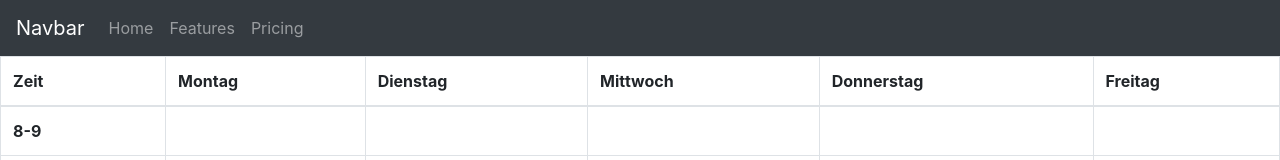
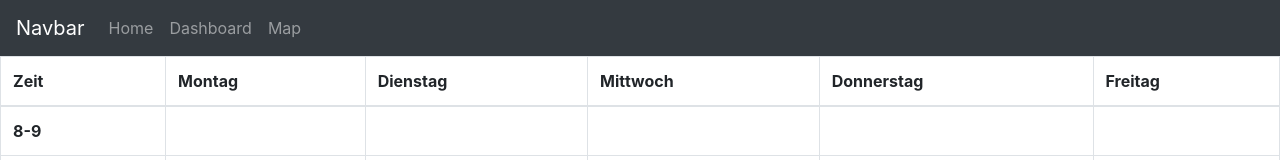
Before and after one commit to DevMert/BoDriveNPark, a React (Create React App) app: page / in a window 1280 px wide. Shown: the top 160 px of the page. Built offline with nearby package versions, Linux system fonts and the light colour scheme.

Commit message:
Navbar links veraendert

```diff
--- a/src/components/NavBar.jsx
+++ b/src/components/NavBar.jsx
@@ -7,9 +7,9 @@ export default function NavBar() {
     <Navbar bg="dark" variant="dark">
       <Navbar.Brand href="#home">Navbar</Navbar.Brand>
       <Nav className="mr-auto">
-        <Nav.Link href="#home">Home</Nav.Link>
-        <Nav.Link href="#features">Features</Nav.Link>
-        <Nav.Link href="#pricing">Pricing</Nav.Link>
+        <Nav.Link href="/">Home</Nav.Link>
+        <Nav.Link href="/dashboard">Dashboard</Nav.Link>
+        <Nav.Link href="/map">Map</Nav.Link>
       </Nav>
     </Navbar>
   );
```
